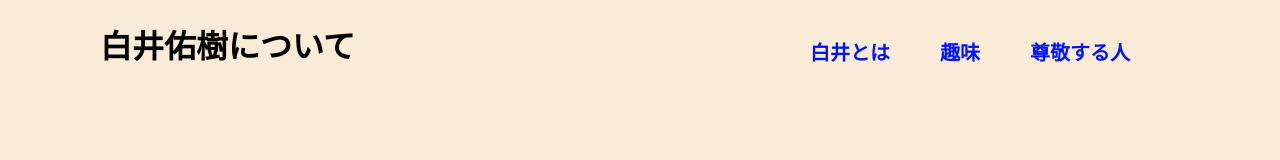
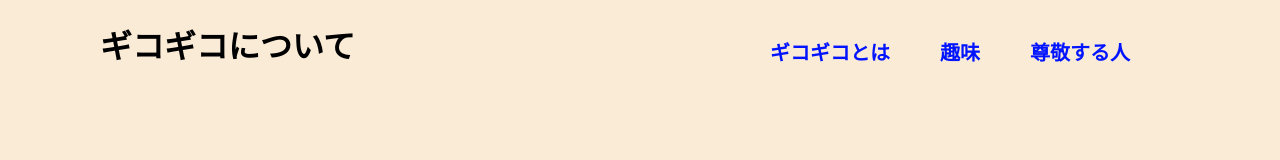
Before and after one commit to untititit/gikogikohasimasen, a plain HTML site: page index.html in a window 1280 px wide. Shown: the top 160 px of the page. Drawn offline with Linux system fonts and the light colour scheme.

Commit message:
Update index.html

```diff
--- a/index.html
+++ b/index.html
@@ -2,15 +2,15 @@
 <html lang="ja">
 <head>
 <meta charset="utf-8">
-<title>白井</title>
+<title>ギコギコ</title>
 <link rel="stylesheet" href="style.css">
 </head>
 <body>
     <header>
-        <h1>白井佑樹について</h1>
+        <h1>ギコギコについて</h1>
         <nav>
           <ul class="lists">
-            <li class="list">白井とは</li>
+            <li class="list">ギコギコとは</li>
             <li class="list">趣味</li>
             <li class="list">尊敬する人</li>
           </ul>
```
